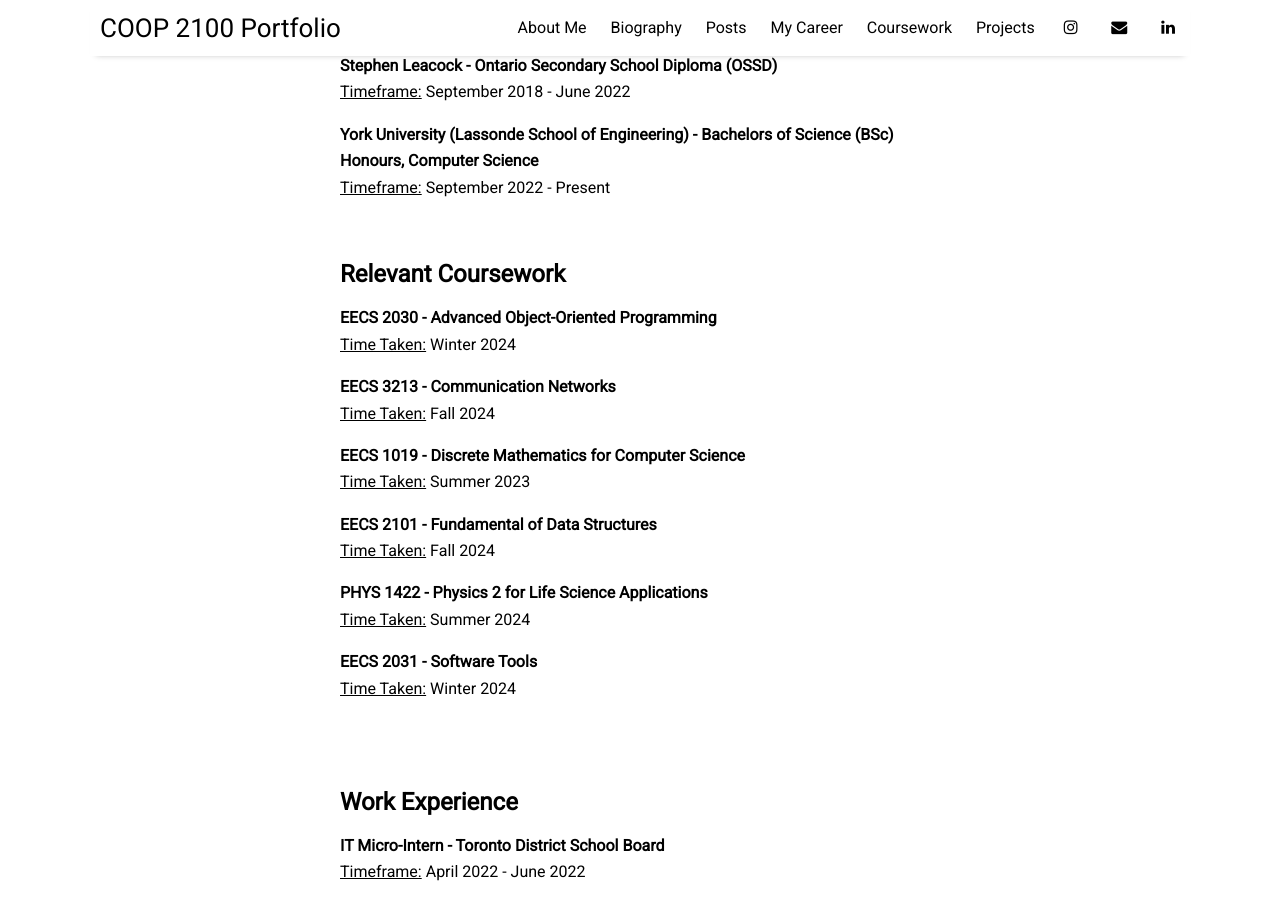
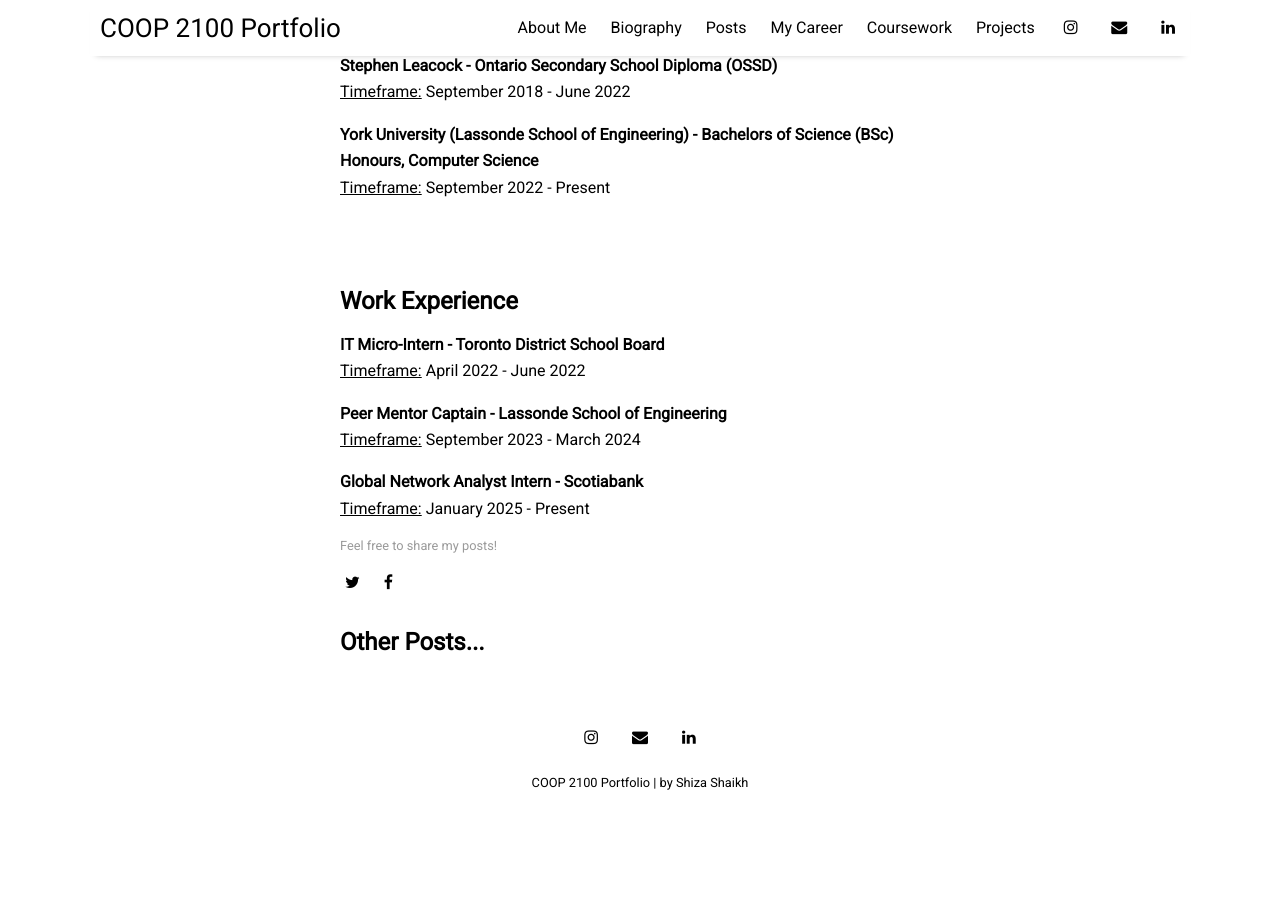
Before and after one commit to wojakshizlet/wojakshizlet.github.io, a Jekyll site: the page built from _posts/2025-03-19-education-and-work.md, in a window 1280 px wide and 900 px high, scrolled down 480 px. Built offline with Jekyll 4.4.1, drawn with Linux system fonts in a browser that asks for light colours; nearby versions of some CDN libraries; after the commit the page ends 1301 px from its top, so only the background shows below that.

Commit message:
I'm gonna move coursework to the coursework tab

```diff
--- a/_posts/2025-03-19-education-and-work.md
+++ b/_posts/2025-03-19-education-and-work.md
@@ -15,27 +15,6 @@ image: education.jpg
 <ins>Timeframe:</ins> September 2022 - Present<br/>
 
 <br/>
-
-## Relevant Coursework
-**EECS 2030 - Advanced Object-Oriented Programming** <br/>
-<ins>Time Taken:</ins> Winter 2024<br/>
-
-**EECS 3213 - Communication Networks** <br/>
-<ins>Time Taken:</ins> Fall 2024<br/>
-
-**EECS 1019 - Discrete Mathematics for Computer Science**<br/>
-<ins>Time Taken:</ins> Summer 2023<br/>
-
-**EECS 2101 - Fundamental of Data Structures**<br/>
-<ins>Time Taken:</ins> Fall 2024<br/>
-
-**PHYS 1422 - Physics 2 for Life Science Applications**<br/>
-<ins>Time Taken:</ins> Summer 2024<br/>
-
-**EECS 2031 - Software Tools**<br/>
-<ins>Time Taken:</ins> Winter 2024<br/>
-
-<br/>
 <br/>
 
 ## Work Experience
```
